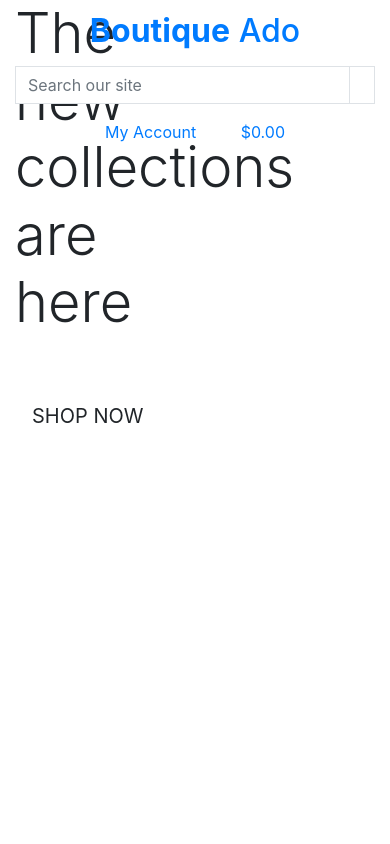
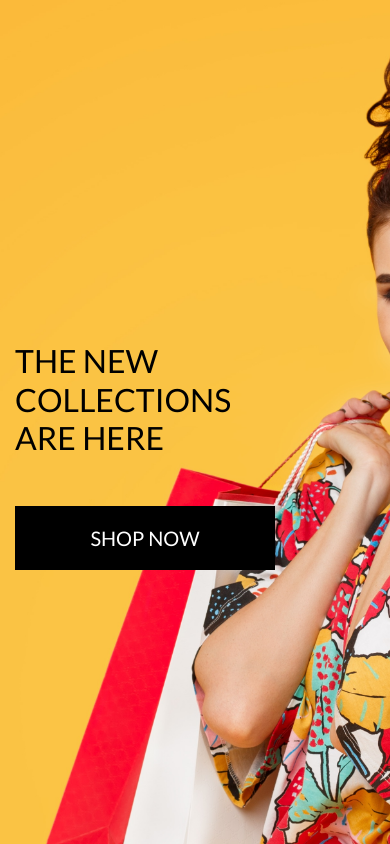
Before and after one commit to Ehnvik/Learn-Python, a Django app: page / in a window 390 px wide. Run offline with Django 3.2, Linux system fonts and the light colour scheme; some libraries are stand-ins or nearby versions.

Commit message:
setup home page with css styling

```diff
--- a/boutique_ado/settings.py
+++ b/boutique_ado/settings.py
@@ -152,6 +152,10 @@ USE_TZ = True
 # https://docs.djangoproject.com/en/3.2/howto/static-files/
 
 STATIC_URL = '/static/'
+STATICFILES_DIRS = (os.path.join(BASE_DIR, 'static'),)
+
+MEDIA_URL = '/media/'
+MEDIA_ROOT = os.path.join(BASE_DIR, 'media')
 
 # Default primary key field type
 # https://docs.djangoproject.com/en/3.2/ref/settings/#default-auto-field
--- a/boutique_ado/urls.py
+++ b/boutique_ado/urls.py
@@ -15,10 +15,11 @@ Including another URLconf
 """
 from django.contrib import admin
 from django.urls import path, include
+from django.conf import settings
+from django.conf.urls.static import static
 
 urlpatterns = [
     path('admin/', admin.site.urls),
     path('accounts/', include('allauth.urls')),
     path('', include('home.urls')),
-
-]
+] + static(settings.MEDIA_URL, document_root=settings.MEDIA_ROOT)
--- /dev/null
+++ b/static/css/base.css
@@ -0,0 +1,329 @@
+html {
+    height: 100%;
+}
+
+body {
+    background: url('/media/homepage_background_cropped.jpg') no-repeat center center fixed;
+    background-size: cover;
+    height: calc(100vh - 164px);
+    color: #555;
+    font-family: 'lato';
+}
+
+/* from Bulma */
+.icon {
+    align-items: center;
+    display: inline-flex;
+    justify-content: center;
+    height: 1.5rem;
+    width: 1.5rem;
+}
+
+.logo-font {
+    text-transform: uppercase;
+}
+
+.main-logo-link {
+    width: fit-content;
+}
+
+.shop-now-button {
+    background: black;
+    color: white;
+    min-width: 260px;
+}
+
+.btn-black {
+    background: black;
+    color: white;
+}
+
+.btn-outline-black {
+    background: white;
+    color: black !important; /* use important to override link colors for <a> elements */
+    border: 1px solid black;
+}
+
+.btn-outline-black:hover,
+.btn-outline-black:active,
+.btn-outline-black:focus {
+    background: black;
+    color: white !important;
+}
+
+.shop-now-button:hover,
+.shop-now-button:active,
+.shop-now-button:focus,
+.btn-black:hover,
+.btn-black:active,
+.btn-black:focus {
+    background: #222;
+    color: white;
+}
+
+.text-black {
+    color: #000 !important;
+}
+
+.border-black {
+    border: 1px solid black !important;
+}
+
+.bg-black {
+    background: #000 !important;
+}
+
+.overlay {
+	height: 100%;
+	width: 100%;
+	top: 0;
+	left: 0;
+	position: fixed;
+	background: white;
+	z-index: -1;
+}
+
+a.category-badge > span.badge:hover {
+    background: #212529 !important;
+    color: #fff !important;
+}
+
+.btt-button {
+    height: 42px;
+    width: 42px;
+    position: fixed;
+    bottom: 10px;
+    right: 10px;
+}
+
+.btt-link,
+.update-link,
+.remove-item {
+    cursor: pointer;
+}
+
+input[name='q']::placeholder {
+    color: #aab7c4;
+}
+
+/* ------------------------------- bootstrap toasts */
+
+.message-container {
+    position: fixed;
+    top: 72px;
+    right: 15px;
+    z-index: 99999999999;
+}
+
+.custom-toast {
+    overflow: visible;
+}
+
+.toast-capper {
+    height: 2px;
+}
+
+/* from CSS-tricks.com: https://css-tricks.com/snippets/css/css-triangle/ */
+.arrow-up {
+    width: 0;
+    height: 0;
+    border-left: 4px solid transparent;
+    border-right: 4px solid transparent;
+    border-bottom: 10px solid black;
+    position: absolute;
+    top: -10px;
+    right: 36px;
+}
+
+/* Convenience classes - colors copied from Bootstrap */
+.arrow-primary {
+    border-bottom-color: #007bff !important;
+}
+
+.arrow-secondary {
+    border-bottom-color: #6c757d !important;
+}
+
+.arrow-success {
+    border-bottom-color: #28a745 !important;
+}
+
+.arrow-danger {
+    border-bottom-color: #dc3545 !important;
+}
+
+.arrow-warning {
+    border-bottom-color: #ffc107 !important;
+}
+
+.arrow-info {
+    border-bottom-color: #17a2b8 !important;
+}
+
+.arrow-light {
+    border-bottom-color: #f8f9fa !important;
+}
+
+.arrow-dark {
+    border-bottom-color: #343a40 !important;
+}
+
+.bag-notification-wrapper {
+    height: 100px;
+    overflow-x: hidden;
+    overflow-y: auto;
+}
+
+/* -------------------------------- Media Queries */
+
+/* Slightly larger container on xl screens */
+@media (min-width: 1200px) {
+  .container {
+    max-width: 80%;
+  }
+}
+
+/* Allauth form formatting */
+
+.allauth-form-inner-content p {
+    margin-top: 1.5rem; /* mt-4 */
+    color: #6c757d; /* text-secondary */
+}
+
+.allauth-form-inner-content input {
+    border-color: #000;
+    border-radius: 0;
+}
+
+.allauth-form-inner-content label:not([for='id_remember']) {
+    display: none;
+}
+
+.allauth-form-inner-content input::placeholder {
+    color: #aab7c4;
+}
+
+.allauth-form-inner-content button,
+.allauth-form-inner-content input[type='submit'] {
+	/* btn */
+	display: inline-block;
+    font-weight: 400;
+    color: #fff;
+    text-align: center;
+    vertical-align: middle;
+    -webkit-user-select: none;
+    -moz-user-select: none;
+    -ms-user-select: none;
+    user-select: none;
+    background-color: #000;
+    border: 1px solid #000;
+    padding: .375rem .75rem;
+    font-size: 1rem;
+    line-height: 1.5;
+    border-radius: 0;
+
+    /* standard bootstrap btn transitions */
+    transition: color .15s ease-in-out,background-color .15s ease-in-out,border-color .15s ease-in-out,box-shadow .15s ease-in-out;
+}
+
+.allauth-form-inner-content button:hover,
+.allauth-form-inner-content input[type='submit']:hover {
+	color: #fff;
+    background-color: #222;
+    border-color: #222;
+}
+
+.allauth-form-inner-content a {
+	color: #17a2b8; /* text-info */
+}
+
+/* Product Form */
+
+.btn-file {
+    position: relative;
+    overflow: hidden;
+}
+
+.btn-file input[type="file"] {
+    position: absolute;
+    top: 0;
+    right: 0;
+    min-width: 100%;
+    min-height: 100%;
+    opacity: 0;
+    cursor: pointer;
+}
+
+.custom-checkbox .custom-control-label::before {
+    border-radius: 0;
+    border-color: #dc3545;
+}
+
+.custom-checkbox .custom-control-input:checked~.custom-control-label::before {
+    background-color: #dc3545;
+    border-color: #dc3545;
+    border-radius: 0;
+}
+
+
+/* fixed top navbar only on medium and up */
+@media (min-width: 992px) {
+    .fixed-top-desktop-only {
+        position: fixed;
+        top: 0;
+        right: 0;
+        left: 0;
+        z-index: 1030;
+    }
+
+    .header-container {
+        padding-top: 164px;
+    }
+}
+
+/* pad the top a bit when navbar is collapsed on mobile */
+@media (max-width: 991px) {
+    .header-container {
+        padding-top: 116px;
+    }
+
+    body {
+        height: calc(100vh - 116px);
+    }
+
+    .display-4.logo-font.text-black {
+        font-size: 2rem;
+    }
+
+    .nav-link {
+        padding: 0.15rem;
+    }
+
+    .nav-link i.fa-lg {
+        font-size: 1rem;
+    }
+
+    .navbar-toggler {
+        padding: .6rem .6rem;
+        font-size: 1rem;
+    }
+
+    #delivery-banner h4 {
+        font-size: .9rem;
+    }
+
+    .btn.btn-outline-black.rounded-0,
+    .btn.btn-black.rounded-0 {
+        padding: .375rem .375rem;
+    }
+
+    .btn.btn-outline-black.rounded-0.btn-lg,
+    .btn.btn-black.rounded-0.btn-lg {
+        padding: .375rem .375rem;
+        font-size: .75rem;
+    }
+
+    .increment-qty, .decrement-qty {
+        padding: .25rem .5rem !important;
+    }
+}
--- a/templates/base.html
+++ b/templates/base.html
@@ -15,12 +15,15 @@
 
     {% block corecss %}
         <link rel="stylesheet" href="https://stackpath.bootstrapcdn.com/bootstrap/4.4.1/css/bootstrap.min.css" integrity="sha384-Vkoo8x4CGsO3+Hhxv8T/Q5PaXtkKtu6ug5TOeNV6gBiFeWPGFN9MuhOf23Q9Ifjh" crossorigin="anonymous">
+        <link rel="stylesheet" href="https://fonts.googleapis.com/css?family=Lato&display=swap">
+        <link rel="stylesheet" href="{% static 'css/base.css' %}">
     {% endblock %}
 
     {% block extra_css %}
     {% endblock %}
 
     {% block corejs %}
+        <script src="https://kit.fontawesome.com/e9c73d7092.js" crossorigin="anonymous"></script>
         <script src="https://code.jquery.com/jquery-3.4.1.slim.min.js" integrity="sha384-J6qa4849blE2+poT4WnyKhv5vZF5SrPo0iEjwBvKU7imGFAV0wwj1yYfoRSJoZ+n" crossorigin="anonymous"></script>
         <script src="https://cdn.jsdelivr.net/npm/popper.js@1.16.0/dist/umd/popper.min.js" integrity="sha384-Q6E9RHvbIyZFJoft+2mJbHaEWldlvI9IOYy5n3zV9zzTtmI3UksdQRVvoxMfooAo" crossorigin="anonymous"></script>
         <script src="https://stackpath.bootstrapcdn.com/bootstrap/4.4.1/js/bootstrap.min.js" integrity="sha384-wfSDF2E50Y2D1uUdj0O3uMBJnjuUD4Ih7YwaYd1iqfktj0Uod8GCExl3Og8ifwB6" crossorigin="anonymous"></script>
@@ -33,7 +36,7 @@
   </head>
   <body>
     <header class="container-fluid fixed-top">
-        <div class="row">
+        <div id="topnav" class="row bg-white pt-lg-2 d-none d-lg-flex">
             <div class="col-12 col-lg-4 my-auto py-1 py-lg-0 text-center text-lg-left">
                 <a href="{% url 'home' %}" class="nav-link main-logo-link">
                     <h2 class="logo-font text-black my-0"><strong>Boutique</strong> Ado</h2>
```
Also changed, not shown: home/templates/home/index.html (indentation only), media/homepage_background_cropped.jpg (added).
